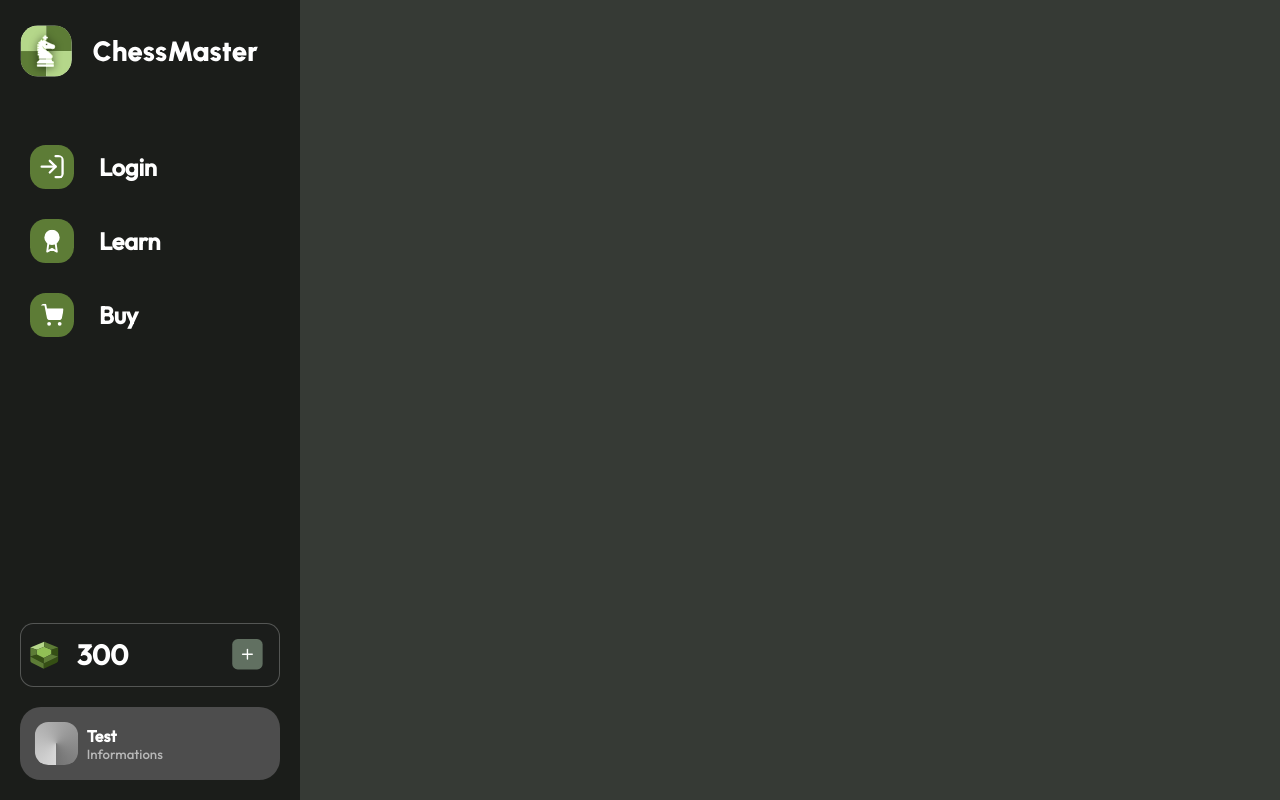
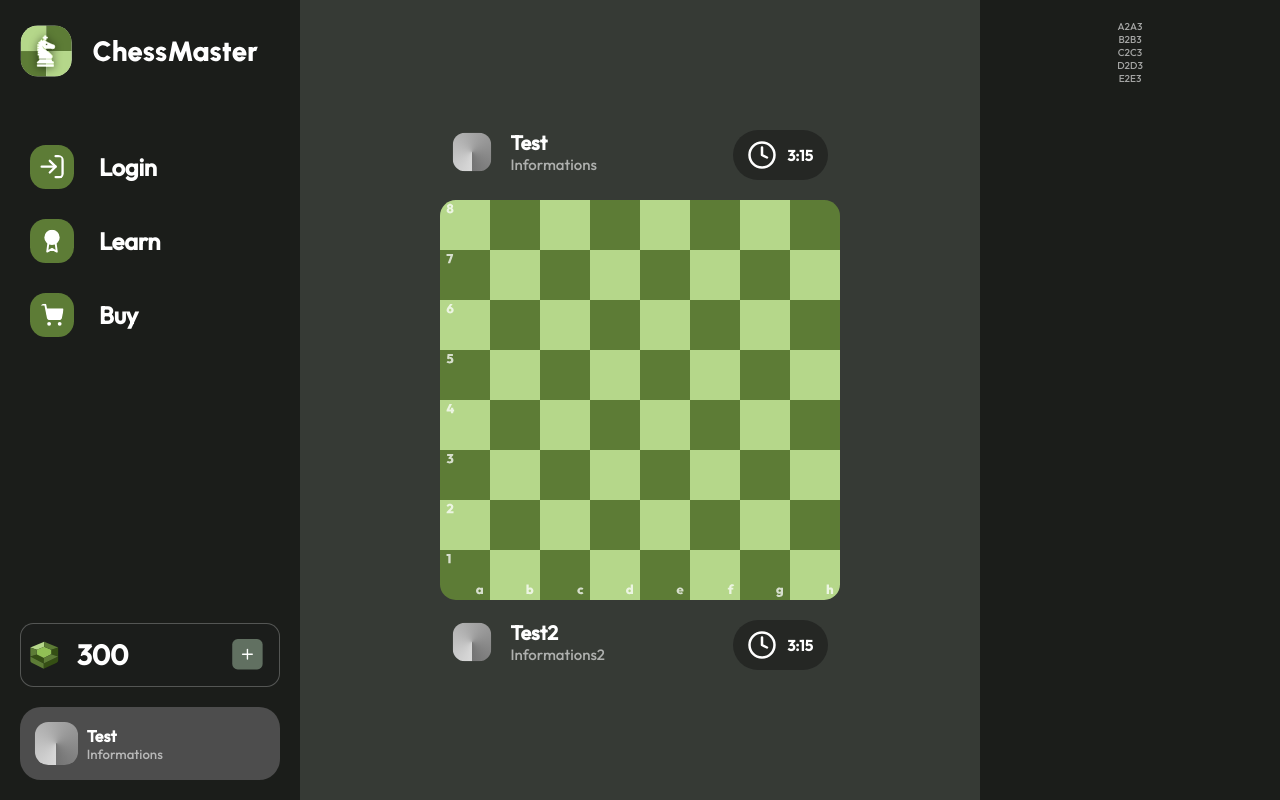
Before and after one commit to UmaimaJ/ApplicationsWeb-H25-Umaima, a React (Create React App) app in the folder projet-masterchess/masterchess-frontend/: page / in a window 1280 px wide. Built offline with nearby package versions, Linux system fonts and the light colour scheme.

Commit message:
format de page de jeu

```diff
--- a/projet-masterchess/masterchess-frontend/src/App.css
+++ b/projet-masterchess/masterchess-frontend/src/App.css
@@ -238,123 +238,3 @@ html, body, .App, #root{
   font-weight: 300;
   line-height: normal;
 }
-
-/*Playpage stuff*/
-.left { float: left; }
-.right { float: right; }
-.clear { clear: both; }
-
-.playpage-game{
-  display: flex;
-  padding-top: 20px;
-  padding-bottom: 20px;
-  flex-direction: column;
-  align-items: center;
-  justify-content: center;
-}
-
-.playpage-game .playpage-infobar{
-  display: block;
-  flex-direction: column;
-  padding: 20px;
-}
-
-.playpage-game-board{
-  display: flex;
-  width: 400px;
-  height: 400px;
-  align-items: center;
-  align-content: center;
-  flex-shrink: 0;
-  flex-wrap: wrap;
-}
-
-/*Playpage profile*/
-.playpage-profile{
-  display: flex;
-  align-items: center;
-  gap: 18px;
-}
-
-.playpage-profile .playpage-profile-pfp{
-  display: flex;
-  width: 40px;
-  align-items: center;
-  gap: 10px;
-}
-
-.playpage-profile .playpage-profile-pfp .playpage-profile-pfp-icon{
-  width: 40px;
-  height: 40px;
-  flex-shrink: 0;
-}
-
-.playpage-profile .playpage-profile-userdata{
-  display: flex;
-  width: 222.041px;
-  flex-direction: column;
-  align-items: flex-start;
-}
-
-.playpage-profile .playpage-profile-userdata .playpage-profile-username{
-  align-self: stretch;
-
-  color: #FFF;
-  font-family: myOutfit;
-  font-size: 20px;
-  font-style: normal;
-  font-weight: 800;
-  line-height: normal;
-}
-
-.playpage-profile .playpage-profile-userdata .playpage-profile-userinfo{
-  align-self: stretch;
-
-  color: rgba(255, 255, 255, 0.60);
-  font-family: myOutfit;
-  font-size: 15px;
-  font-style: normal;
-  font-weight: 300;
-  line-height: normal;
-}
-
-/*Playpage timer*/
-.playpage-timer{
-  display: flex;
-  width: 75px;
-  padding: 10px;
-  justify-content: center;
-  align-items: center;
-  gap: 10px;
-
-  border-radius: 25px;
-  background: rgba(21, 21, 21, 0.50);
-}
-
-.playpage-timer .playpage-timer-icon{
-  width: 30px;
-  height: 30px;
-  flex-shrink: 0;
-}
-.playpage-timer .playpage-timer-label{
-  color: #FFF;
-  text-align: right;
-  font-family: myOutfit;
-  font-size: 15px;
-  font-style: normal;
-  font-weight: 800;
-  line-height: normal;
-}
-
-/*Playpage move info*/
-.move-info-panel{
-  display: flex;
-  flex-direction: column;
-  justify-content: flex-start;
-  align-items: center;
-}
-.move-info-label{
-  font-family: myOutfit;
-  font-size: 10px;
-  color: rgba(255, 255, 255, 0.60);
-}
--- a/projet-masterchess/masterchess-frontend/src/App.js
+++ b/projet-masterchess/masterchess-frontend/src/App.js
@@ -58,7 +58,7 @@ function App() {
         </div>
       </div>
       <div class="content">
-        {/* <Jeu></Jeu> */}
+        <Jeu></Jeu>
       </div>
     </div>
   );
--- a/projet-masterchess/masterchess-frontend/src/jeu/Jeu.css
+++ b/projet-masterchess/masterchess-frontend/src/jeu/Jeu.css
@@ -0,0 +1,143 @@
+/*Playpage stuff*/
+.left {
+    float: left;
+}
+
+.right {
+    float: right;
+}
+
+.clear {
+    clear: both;
+}
+
+.jeu-container {
+    display: flex;
+    flex-direction: row;
+    width: 100%;
+    height: 100%;
+    overflow: hidden;
+}
+
+.playpage-game {
+    flex: 1;
+    display: flex;
+    flex-direction: column;
+    height: auto;
+    width: auto;
+    align-content: center;
+
+    padding-top: 20px;
+    padding-bottom: 20px;
+    flex-direction: column;
+    align-items: center;
+    justify-content: center;
+}
+
+.playpage-game .playpage-infobar {
+    display: block;
+    flex-direction: column;
+    padding: 20px;
+}
+
+.playpage-game-board {
+    display: flex;
+    width: 400px;
+    height: 400px;
+    align-items: center;
+    align-content: center;
+    flex-shrink: 0;
+    flex-wrap: wrap;
+}
+
+/*Playpage profile*/
+.playpage-profile {
+    display: flex;
+    align-items: center;
+    gap: 18px;
+}
+
+.playpage-profile .playpage-profile-pfp {
+    display: flex;
+    width: 40px;
+    align-items: center;
+    gap: 10px;
+}
+
+.playpage-profile .playpage-profile-pfp .playpage-profile-pfp-icon {
+    width: 40px;
+    height: 40px;
+    flex-shrink: 0;
+}
+
+.playpage-profile .playpage-profile-userdata {
+    display: flex;
+    width: 222.041px;
+    flex-direction: column;
+    align-items: flex-start;
+}
+
+.playpage-profile .playpage-profile-userdata .playpage-profile-username {
+    align-self: stretch;
+
+    color: #FFF;
+    font-family: myOutfit;
+    font-size: 20px;
+    font-style: normal;
+    font-weight: 800;
+    line-height: normal;
+}
+
+.playpage-profile .playpage-profile-userdata .playpage-profile-userinfo {
+    align-self: stretch;
+
+    color: rgba(255, 255, 255, 0.60);
+    font-family: myOutfit;
+    font-size: 15px;
+    font-style: normal;
+    font-weight: 300;
+    line-height: normal;
+}
+
+/*Playpage timer*/
+.playpage-timer {
+    display: flex;
+    width: 75px;
+    padding: 10px;
+    justify-content: center;
+    align-items: center;
+    gap: 10px;
+
+    border-radius: 25px;
+    background: rgba(21, 21, 21, 0.50);
+}
+
+.playpage-timer .playpage-timer-icon {
+    width: 30px;
+    height: 30px;
+    flex-shrink: 0;
+}
+
+.playpage-timer .playpage-timer-label {
+    color: #FFF;
+    text-align: right;
+    font-family: myOutfit;
+    font-size: 15px;
+    font-style: normal;
+    font-weight: 800;
+    line-height: normal;
+}
+
+/*Playpage move info*/
+.move-info-panel {
+    display: flex;
+    flex-direction: column;
+    justify-content: flex-start;
+    align-items: center;
+}
+
+.move-info-label {
+    font-family: myOutfit;
+    font-size: 10px;
+    color: rgba(255, 255, 255, 0.60);
+}
--- a/projet-masterchess/masterchess-frontend/src/jeu/Jeu.js
+++ b/projet-masterchess/masterchess-frontend/src/jeu/Jeu.js
@@ -2,8 +2,11 @@ import rectangle from "../style/rectangle.svg";
 import timericon from "../style/timer-icon.svg";
 import board from "../style/board.svg";
 
+import './Jeu.css';
+
 export default function Jeu() {
     return (
+        <div class="jeu-container">
             <div class="playpage-game">
                 <div class="playpage-infobar">
                     <div class="playpage-profile left clear">
@@ -37,5 +40,16 @@ export default function Jeu() {
                     </div>
                 </div>
             </div>
+            <div class="my-sidebar">
+                <div class="move-info-panel">
+                    <br />
+                    <label class="move-info-label">A2A3</label>
+                    <label class="move-info-label">B2B3</label>
+                    <label class="move-info-label">C2C3</label>
+                    <label class="move-info-label">D2D3</label>
+                    <label class="move-info-label">E2E3</label>
+                </div>
+            </div>
+        </div>
     )
 }
```
Lines whose indentation alone changed are shown as unchanged.
